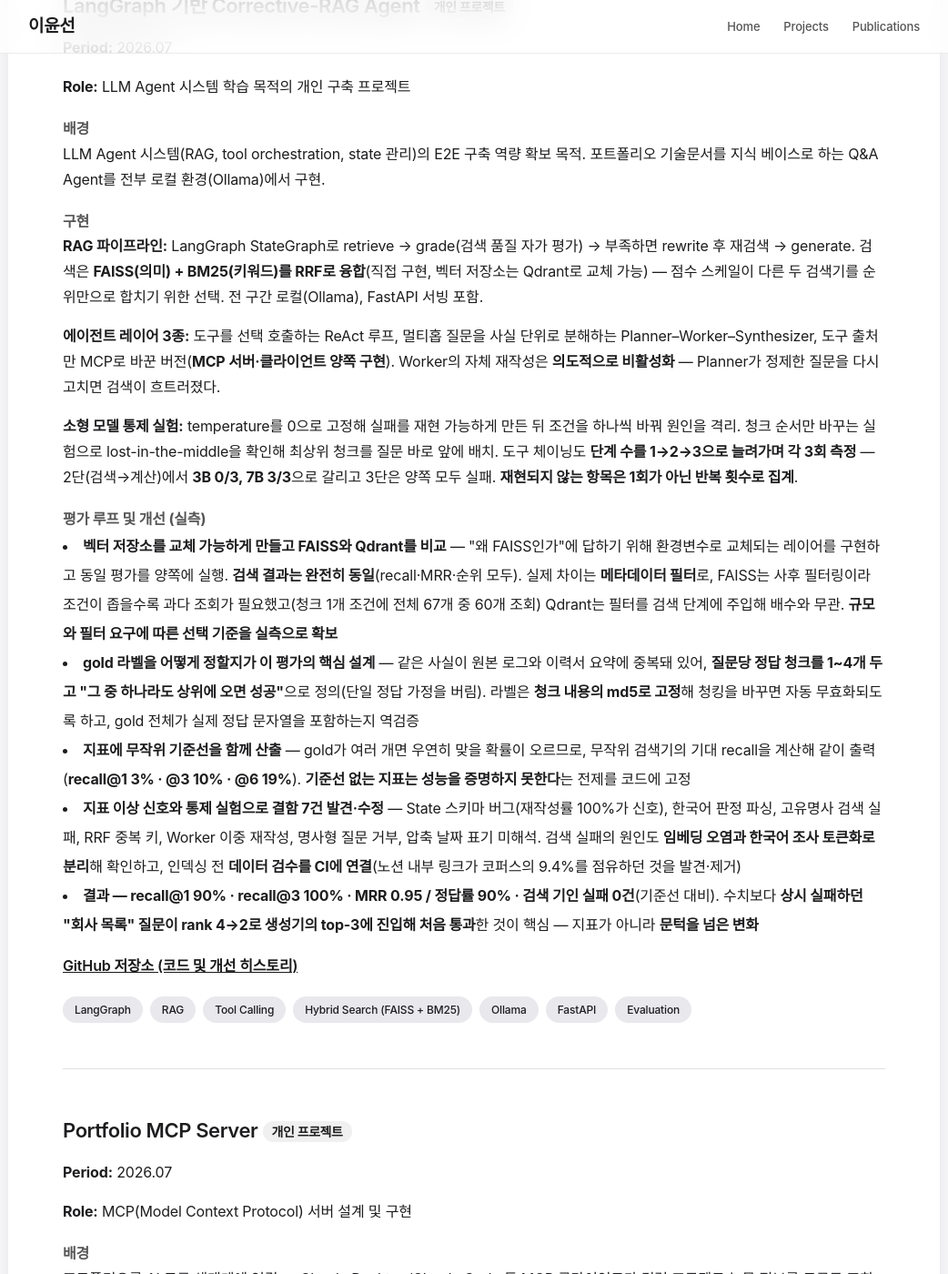
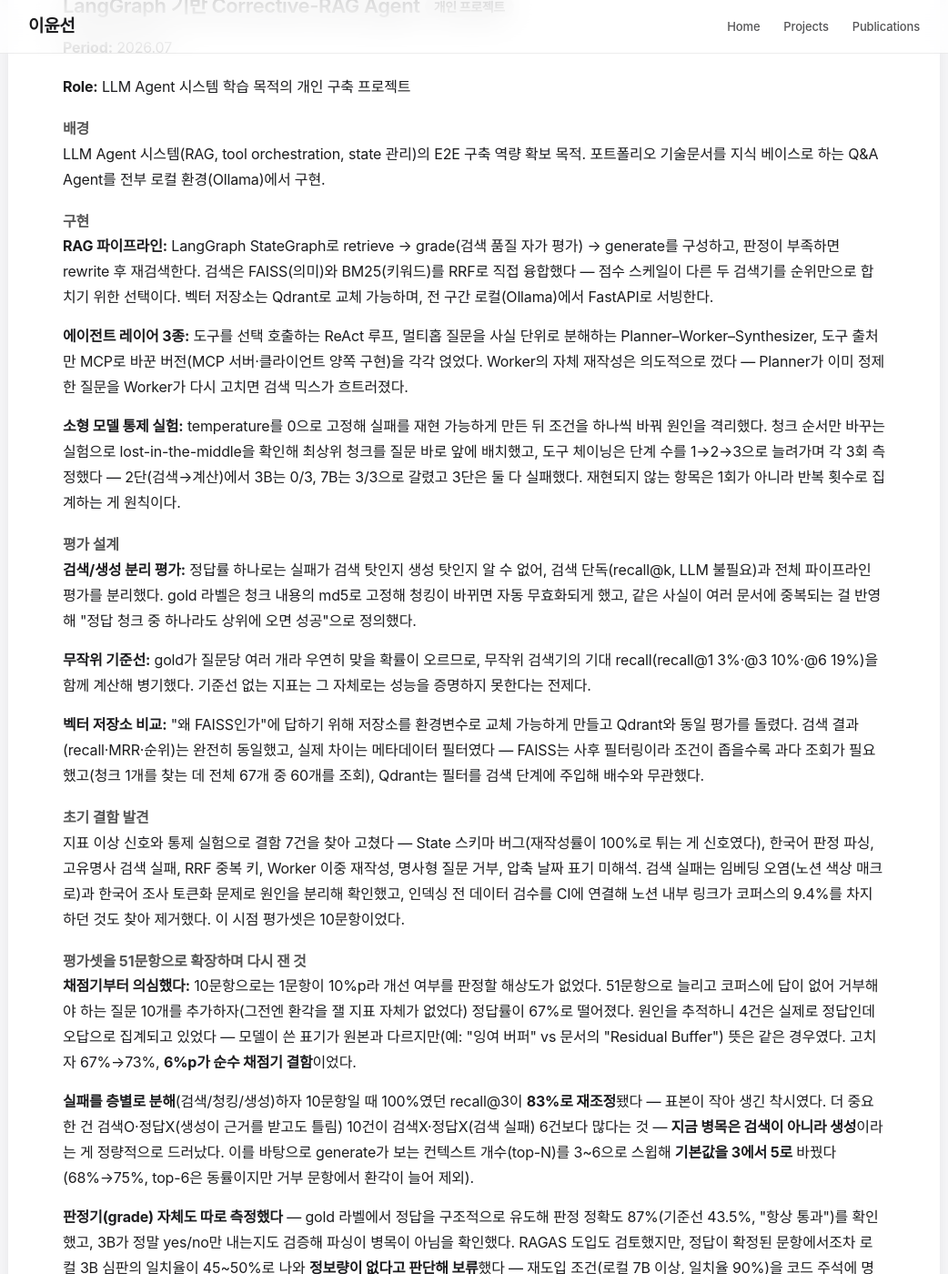
Before and after one commit to ckc5800/ckc5800.github.io, a Jekyll site: the page built from projects.html, in a window 1280 px wide and 1400 px high, scrolled down 10614 px. Shown: the whole window at 91% size, without its empty margins (119-1161 px from the left). Built offline with Jekyll 4.4.1, drawn with Linux system fonts in a browser that asks for light colours; some web fonts are replaced; some of the changed text lies outside the part shown.

Commit message:
RAG·MCP·PdM 카드 최신화 — 51문항 평가·청킹 실험·C-MAPSS 전체 셋 반영
- RAG: 평가셋 51문항 확장(채점기 결함 6%p 발견, recall@3 83% 재조정,
  top-N 5로 변경 68→75%), parent-child·시맨틱 청킹은 재검증 결과
  기준으로 미채택 사실까지 정직 기록
- MCP: BM25 랭킹 왜곡·검증 기준 강화를 별도 섹션으로 정리
- PdM: FD003/FD004 확장, health index 융합(개선·악화 양쪽 기록),
  공식 test 셋 평가(응답률 한계 명시) 추가

Co-Authored-By: Claude Fable 5 <noreply@anthropic.com>

```diff
--- a/projects.html
+++ b/projects.html
@@ -419,18 +419,26 @@ title: Projects
     <p>LLM Agent 시스템(RAG, tool orchestration, state 관리)의 E2E 구축 역량 확보 목적. 포트폴리오 기술문서를 지식 베이스로 하는 Q&A Agent를 전부 로컬 환경(Ollama)에서 구현.</p>
 
     <h4 style="margin-top: 20px; color: #555;">구현</h4>
-    <p><strong>RAG 파이프라인:</strong> LangGraph StateGraph로 retrieve → grade(검색 품질 자가 평가) → 부족하면 rewrite 후 재검색 → generate. 검색은 <strong>FAISS(의미) + BM25(키워드)를 RRF로 융합</strong>(직접 구현, 벡터 저장소는 Qdrant로 교체 가능) — 점수 스케일이 다른 두 검색기를 순위만으로 합치기 위한 선택. 전 구간 로컬(Ollama), FastAPI 서빙 포함.</p>
-    <p><strong>에이전트 레이어 3종:</strong> 도구를 선택 호출하는 ReAct 루프, 멀티홉 질문을 사실 단위로 분해하는 Planner–Worker–Synthesizer, 도구 출처만 MCP로 바꾼 버전(<strong>MCP 서버·클라이언트 양쪽 구현</strong>). Worker의 자체 재작성은 <strong>의도적으로 비활성화</strong> — Planner가 정제한 질문을 다시 고치면 검색이 흐트러졌다.</p>
-    <p><strong>소형 모델 통제 실험:</strong> temperature를 0으로 고정해 실패를 재현 가능하게 만든 뒤 조건을 하나씩 바꿔 원인을 격리. 청크 순서만 바꾸는 실험으로 lost-in-the-middle을 확인해 최상위 청크를 질문 바로 앞에 배치. 도구 체이닝도 <strong>단계 수를 1→2→3으로 늘려가며 각 3회 측정</strong> — 2단(검색→계산)에서 <strong>3B 0/3, 7B 3/3</strong>으로 갈리고 3단은 양쪽 모두 실패. <strong>재현되지 않는 항목은 1회가 아닌 반복 횟수로 집계</strong>.</p>
+    <p><strong>RAG 파이프라인:</strong> LangGraph StateGraph로 retrieve → grade(검색 품질 자가 평가) → generate를 구성하고, 판정이 부족하면 rewrite 후 재검색한다. 검색은 FAISS(의미)와 BM25(키워드)를 RRF로 직접 융합했다 — 점수 스케일이 다른 두 검색기를 순위만으로 합치기 위한 선택이다. 벡터 저장소는 Qdrant로 교체 가능하며, 전 구간 로컬(Ollama)에서 FastAPI로 서빙한다.</p>
+    <p><strong>에이전트 레이어 3종:</strong> 도구를 선택 호출하는 ReAct 루프, 멀티홉 질문을 사실 단위로 분해하는 Planner–Worker–Synthesizer, 도구 출처만 MCP로 바꾼 버전(MCP 서버·클라이언트 양쪽 구현)을 각각 얹었다. Worker의 자체 재작성은 의도적으로 껐다 — Planner가 이미 정제한 질문을 Worker가 다시 고치면 검색 믹스가 흐트러졌다.</p>
+    <p><strong>소형 모델 통제 실험:</strong> temperature를 0으로 고정해 실패를 재현 가능하게 만든 뒤 조건을 하나씩 바꿔 원인을 격리했다. 청크 순서만 바꾸는 실험으로 lost-in-the-middle을 확인해 최상위 청크를 질문 바로 앞에 배치했고, 도구 체이닝은 단계 수를 1→2→3으로 늘려가며 각 3회 측정했다 — 2단(검색→계산)에서 3B는 0/3, 7B는 3/3으로 갈렸고 3단은 둘 다 실패했다. 재현되지 않는 항목은 1회가 아니라 반복 횟수로 집계하는 게 원칙이다.</p>
 
-    <h4 style="margin-top: 20px; color: #555;">평가 루프 및 개선 (실측)</h4>
-    <ul style="list-style-position: inside; line-height: 2;">
-        <li><strong>벡터 저장소를 교체 가능하게 만들고 FAISS와 Qdrant를 비교</strong> — "왜 FAISS인가"에 답하기 위해 환경변수로 교체되는 레이어를 구현하고 동일 평가를 양쪽에 실행. <strong>검색 결과는 완전히 동일</strong>(recall·MRR·순위 모두). 실제 차이는 <strong>메타데이터 필터</strong>로, FAISS는 사후 필터링이라 조건이 좁을수록 과다 조회가 필요했고(청크 1개 조건에 전체 67개 중 60개 조회) Qdrant는 필터를 검색 단계에 주입해 배수와 무관. <strong>규모와 필터 요구에 따른 선택 기준을 실측으로 확보</strong></li>
-        <li><strong>gold 라벨을 어떻게 정할지가 이 평가의 핵심 설계</strong> — 같은 사실이 원본 로그와 이력서 요약에 중복돼 있어, <strong>질문당 정답 청크를 1~4개 두고 "그 중 하나라도 상위에 오면 성공"</strong>으로 정의(단일 정답 가정을 버림). 라벨은 <strong>청크 내용의 md5로 고정</strong>해 청킹을 바꾸면 자동 무효화되도록 하고, gold 전체가 실제 정답 문자열을 포함하는지 역검증</li>
-        <li><strong>지표에 무작위 기준선을 함께 산출</strong> — gold가 여러 개면 우연히 맞을 확률이 오르므로, 무작위 검색기의 기대 recall을 계산해 같이 출력(<strong>recall@1 3% · @3 10% · @6 19%</strong>). <strong>기준선 없는 지표는 성능을 증명하지 못한다</strong>는 전제를 코드에 고정</li>
-        <li><strong>지표 이상 신호와 통제 실험으로 결함 7건 발견·수정</strong> — State 스키마 버그(재작성률 100%가 신호), 한국어 판정 파싱, 고유명사 검색 실패, RRF 중복 키, Worker 이중 재작성, 명사형 질문 거부, 압축 날짜 표기 미해석. 검색 실패의 원인도 <strong>임베딩 오염과 한국어 조사 토큰화로 분리</strong>해 확인하고, 인덱싱 전 <strong>데이터 검수를 CI에 연결</strong>(노션 내부 링크가 코퍼스의 9.4%를 점유하던 것을 발견·제거)</li>
-        <li><strong>결과 — recall@1 90% · recall@3 100% · MRR 0.95 / 정답률 90% · 검색 기인 실패 0건</strong>(기준선 대비). 수치보다 <strong>상시 실패하던 "회사 목록" 질문이 rank 4→2로 생성기의 top-3에 진입해 처음 통과</strong>한 것이 핵심 — 지표가 아니라 <strong>문턱을 넘은 변화</strong></li>
-    </ul>
+    <h4 style="margin-top: 20px; color: #555;">평가 설계</h4>
+    <p><strong>검색/생성 분리 평가:</strong> 정답률 하나로는 실패가 검색 탓인지 생성 탓인지 알 수 없어, 검색 단독(recall@k, LLM 불필요)과 전체 파이프라인 평가를 분리했다. gold 라벨은 청크 내용의 md5로 고정해 청킹이 바뀌면 자동 무효화되게 했고, 같은 사실이 여러 문서에 중복되는 걸 반영해 "정답 청크 중 하나라도 상위에 오면 성공"으로 정의했다.</p>
+    <p><strong>무작위 기준선:</strong> gold가 질문당 여러 개라 우연히 맞을 확률이 오르므로, 무작위 검색기의 기대 recall(recall@1 3%·@3 10%·@6 19%)을 함께 계산해 병기했다. 기준선 없는 지표는 그 자체로는 성능을 증명하지 못한다는 전제다.</p>
+    <p><strong>벡터 저장소 비교:</strong> "왜 FAISS인가"에 답하기 위해 저장소를 환경변수로 교체 가능하게 만들고 Qdrant와 동일 평가를 돌렸다. 검색 결과(recall·MRR·순위)는 완전히 동일했고, 실제 차이는 메타데이터 필터였다 — FAISS는 사후 필터링이라 조건이 좁을수록 과다 조회가 필요했고(청크 1개를 찾는 데 전체 67개 중 60개를 조회), Qdrant는 필터를 검색 단계에 주입해 배수와 무관했다.</p>
+
+    <h4 style="margin-top: 20px; color: #555;">초기 결함 발견</h4>
+    <p>지표 이상 신호와 통제 실험으로 결함 7건을 찾아 고쳤다 — State 스키마 버그(재작성률이 100%로 튀는 게 신호였다), 한국어 판정 파싱, 고유명사 검색 실패, RRF 중복 키, Worker 이중 재작성, 명사형 질문 거부, 압축 날짜 표기 미해석. 검색 실패는 임베딩 오염(노션 색상 매크로)과 한국어 조사 토큰화 문제로 원인을 분리해 확인했고, 인덱싱 전 데이터 검수를 CI에 연결해 노션 내부 링크가 코퍼스의 9.4%를 차지하던 것도 찾아 제거했다. 이 시점 평가셋은 10문항이었다.</p>
+
+    <h4 style="margin-top: 20px; color: #555;">평가셋을 51문항으로 확장하며 다시 잰 것</h4>
+    <p><strong>채점기부터 의심했다:</strong> 10문항으로는 1문항이 10%p라 개선 여부를 판정할 해상도가 없었다. 51문항으로 늘리고 코퍼스에 답이 없어 거부해야 하는 질문 10개를 추가하자(그전엔 환각을 잴 지표 자체가 없었다) 정답률이 67%로 떨어졌다. 원인을 추적하니 4건은 실제로 정답인데 오답으로 집계되고 있었다 — 모델이 쓴 표기가 원본과 다르지만(예: "잉여 버퍼" vs 문서의 "Residual Buffer") 뜻은 같은 경우였다. 고치자 67%→73%, <strong>6%p가 순수 채점기 결함</strong>이었다.</p>
+    <p><strong>실패를 층별로 분해</strong>(검색/청킹/생성)하자 10문항일 때 100%였던 recall@3이 <strong>83%로 재조정</strong>됐다 — 표본이 작아 생긴 착시였다. 더 중요한 건 검색O·정답X(생성이 근거를 받고도 틀림) 10건이 검색X·정답X(검색 실패) 6건보다 많다는 것 — <strong>지금 병목은 검색이 아니라 생성</strong>이라는 게 정량적으로 드러났다. 이를 바탕으로 generate가 보는 컨텍스트 개수(top-N)를 3~6으로 스윕해 <strong>기본값을 3에서 5로</strong> 바꿨다(68%→75%, top-6은 동률이지만 거부 문항에서 환각이 늘어 제외).</p>
+    <p><strong>판정기(grade) 자체도 따로 측정했다</strong> — gold 라벨에서 정답을 구조적으로 유도해 판정 정확도 87%(기준선 43.5%, "항상 통과")를 확인했고, 3B가 정말 yes/no만 내는지도 검증해 파싱이 병목이 아님을 확인했다. RAGAS 도입도 검토했지만, 정답이 확정된 문항에서조차 로컬 3B 심판의 일치율이 45~50%로 나와 <strong>정보량이 없다고 판단해 보류</strong>했다 — 재도입 조건(로컬 7B 이상, 일치율 90%)을 코드 주석에 명시해 뒀다.</p>
+
+    <h4 style="margin-top: 20px; color: #555;">추가 실험 — Parent-Child·시맨틱 청킹 (미채택)</h4>
+    <p>검색은 작은 청크가, 생성은 큰 청크가 유리하다는 걸 청크 크기 스윕(300~1600자)으로 확인한 뒤, 검색용 child와 생성용 parent를 분리하는 구조를 추가했다. 초기엔 "논문이 몇 편인가" 같은 집계 질문의 상시 실패를 parent-child만 풀었지만, base의 생성 컨텍스트를 top-3에서 top-5로 넓히자 base도 같은 문제를 5회 반복 전부 통과했다 — 애초에 풀려던 문제가 더 단순한 수정으로 해결된 것이다. child 검색의 recall@1도 base(89%)보다 낮아(78%) 채택하지 않고, 판단 근거를 코드 주석에 남겼다.</p>
+    <p>과정에서 얻은 교훈이 둘 있다. 격리된 단일 호출로는 "고쳐졌다"고 판단했다가, grade→rewrite 루프를 포함한 전체 파이프라인으로 반복 측정하니 결과가 뒤집혔다 — temperature 0이어도 3B는 완전히 결정적이지 않아, n=1 격리 실험으로는 결론을 내면 안 된다. 시맨틱 청킹(임베딩 유사도 breakpoint에서 자르기, 외부 라이브러리 없이 직접 구현)도 같은 패턴이었다 — 동일 조건 비교(10문항 앵커 기준)에서 base(recall@1 90%·MRR 0.95)가 시맨틱(80%·0.87)을 전 지표에서 앞섰다. 직관적으로 더 정교한 방법이 튜닝된 단순한 기본값을 첫 시도에 이기지 못한다는 걸 두 번 실측으로 확인했다.</p>
 
     <p style="margin-top: 15px;"><a href="https://github.com/ckc5800/rag-agent" target="_blank" style="color: #1a1a1a; font-weight: 600;">GitHub 저장소 (코드 및 개선 히스토리)</a></p>
 
@@ -459,16 +467,18 @@ title: Projects
     <p><strong>도구 설계:</strong> read-only 도구 4개 — 구조화 조회(프로필/프로젝트/논문·특허) + BM25 문서 검색. 검색 실패 시 다음 행동을 안내하는 actionable 오류 응답 설계.</p>
     <p><strong>경량 아키텍처:</strong> 의존성 2개(MCP SDK + rank_bm25)만으로 구성 — 임베딩 서버·외부 API·GPU 불필요, clone 후 30초 내 동작. 추론은 클라이언트 LLM에 위임하고 서버는 결정적으로 유지.</p>
 
+    <h4 style="margin-top: 20px; color: #555;">발견한 문제와 개선</h4>
+    <p><strong>BM25 랭킹 왜곡:</strong> 노션 export의 퍼센트 인코딩 경로가 토크나이저에서 무의미 토큰으로 쪼개지며, 문서 길이 정규화 페널티 때문에 해당 청크의 검색 순위가 낮아지고 있었다. 원문을 정제해 BM25 토큰 수를 7,653개에서 6,310개로 18% 줄이고(외부 URL은 보존) 해결했다.</p>
+    <p><strong>검증 기준 강화:</strong> 스모크 테스트가 응답 텍스트의 존재 여부만 확인해, 도구가 "결과 없음 + 힌트"를 반환해도 통과한다는 걸 발견했다. 프로젝트 수·특허 건수 같은 내용 단언으로 검증 기준을 바꿨고, 이 과정에서 회사명 필터가 구 사명을 인식하지 못하던 버그도 함께 찾아 별칭 매칭을 추가했다.</p>
+
     <h4 style="margin-top: 20px; color: #555;">특징</h4>
     <ul style="list-style-position: inside; line-height: 2;">
         <li>FastMCP 기반 stdio 서버, Pydantic 입력 검증, read-only 어노테이션</li>
-        <li>확정 사실(profile.json)과 서술형 문서 검색의 이원화 구조</li>
-        <li>스모크 테스트 포함 (MCP 클라이언트 세션으로 전체 도구 실호출 검증)</li>
-        <li><strong>BM25 랭킹 왜곡 요인 제거</strong> — 노션 export의 퍼센트 인코딩 경로가 토크나이저에서 무의미 토큰으로 분해되어, <strong>문서 길이 정규화 페널티로 해당 청크의 검색 순위를 낮추고 있던 문제</strong>를 원문 정제로 해결. BM25 토큰 7,653→6,310개(18% 감소), 외부 URL은 보존</li>
-        <li><strong>검증 기준을 응답 유무에서 응답 내용으로 강화</strong> — 스모크 테스트가 텍스트 존재 여부만 확인하면 도구가 "결과 없음 + 힌트"를 반환해도 통과한다는 점을 확인. 프로젝트 수·특허 건수 등 <strong>내용 단언으로 전환</strong>했고, 이 과정에서 회사명 필터가 구 사명을 인식하지 못하던 문제를 발견해 별칭 매칭 추가</li>
-        <li>Claude Code에 사용자 스코프로 등록해 실제 AI 에이전트 세션에서 도구 호출까지 검증 — 실사용 세션을 재생한 SVG 데모를 README에 수록</li>
-        <li>RAG Agent 프로젝트와 동일 지식 베이스 공유 — RAG와 MCP 두 방식의 노출 비교 경험</li>
-        <li>rag-agent의 에이전트가 이 서버를 MCP 클라이언트로 소비 — 서버(제공자)와 클라이언트(소비자)를 양쪽 다 구현</li>
+        <li>확정 사실(profile.json)과 서술형 문서 검색을 이원화한 구조</li>
+        <li>MCP 클라이언트 세션으로 전체 도구를 실호출하는 스모크 테스트 포함</li>
+        <li>Claude Code에 사용자 스코프로 등록해 실제 에이전트 세션에서 도구 호출을 검증 — 세션을 재생한 SVG 데모를 README에 수록</li>
+        <li>RAG Agent와 동일 지식 베이스를 공유해 RAG·MCP 두 노출 방식을 비교할 수 있었다</li>
+        <li>rag-agent의 에이전트가 이 서버를 MCP 클라이언트로 소비 — 서버(제공자)와 클라이언트(소비자)를 양쪽 다 구현했다</li>
     </ul>
 
     <p style="margin-top: 15px;"><a href="https://github.com/ckc5800/portfolio-mcp" target="_blank" style="color: #1a1a1a; font-weight: 600;">GitHub 저장소</a></p>
@@ -503,11 +513,14 @@ title: Projects
         <li>LLM 진단이 탐지 근거만으로 베어링 마모/윤활 불량 원인 후보 도출</li>
     </ul>
 
-    <h4 style="margin-top: 20px; color: #555;">실데이터 검증 — NASA C-MAPSS FD001</h4>
+    <h4 style="margin-top: 20px; color: #555;">실데이터 검증 — NASA C-MAPSS (FD001~FD004 전체)</h4>
     <ul style="list-style-position: inside; line-height: 2;">
         <li>같은 탐지기를 터보팬 엔진 100대의 run-to-failure 벤치마크에 적용 — 합성에서 튜닝한 4σ 한계는 63/100으로 보수적, 3σ 완화 시 <strong>고장 전 경보 94/100, 조기 경보 0건</strong> (관리한계 트레이드오프를 표로 공개)</li>
         <li>RUL은 보정(엔진 1~50)과 평가(51~100)를 분리해 라벨 누수 차단 — 선형 외삽 MAE 28.5사이클을 지수 열화 모델로 <strong>12.9사이클</strong>까지 절반 이하로 개선 (추정 보류 트레이드오프까지 기록)</li>
         <li>운전 조건 6개인 FD002(260대)로 확장 — 정규화 없이는 경보 0/130(조건 혼합이 기준선 σ를 오염)임을 실측하고, 조건별 z-정규화로 104/130 회복. 정규화 통계와 한계치 모두 보정/평가 엔진 분리로 누수 차단</li>
+        <li>FD003/FD004까지 <strong>4개 셋 전부로 확장</strong>(통합 CLI) — 경보 96/100·101/125. "결함 모드가 2개면 더 어려울 것"이라는 예상과 달리, 난이도를 지배한 건 결함 모드 수가 아니라 <strong>운전 조건 수</strong>임을 실측</li>
+        <li>센서 10개를 하나의 health index로 <strong>융합</strong> — 노이즈가 1/√10로 줄어 단일 결함 모드 셋은 대폭 개선(FD001 경보 94→<strong>100/100</strong>·MAE 10.9, FD002 104→<strong>130/130</strong>·MAE 11.5), 결함 모드 2개인 FD003/FD004는 경보가 절반 수준으로 악화 — 평균 융합의 전제("모든 센서가 같은 열화를 본다")가 깨지는 지점까지 그대로 기록</li>
+        <li><strong>공식 test 셋 + RUL 라벨로 문헌과 같은 조건 평가</strong> — 열화 미관측 시 추정을 보류하는 설계라 응답률이 24~61%에 그침을 명시하고, 응답 엔진 한정 FD001 RMSE 20.9(문헌 보고 범위: 고전 ML 20~40, 딥러닝 12~16). PHM08 원점수가 과대추정 1건에 지배되는 현상과 125사이클 캡 적용 결과를 함께 기록</li>
     </ul>
 
     <p style="margin-top: 15px;"><a href="https://github.com/ckc5800/pdm-agent" target="_blank" style="color: #1a1a1a; font-weight: 600;">GitHub 저장소</a></p>
```
